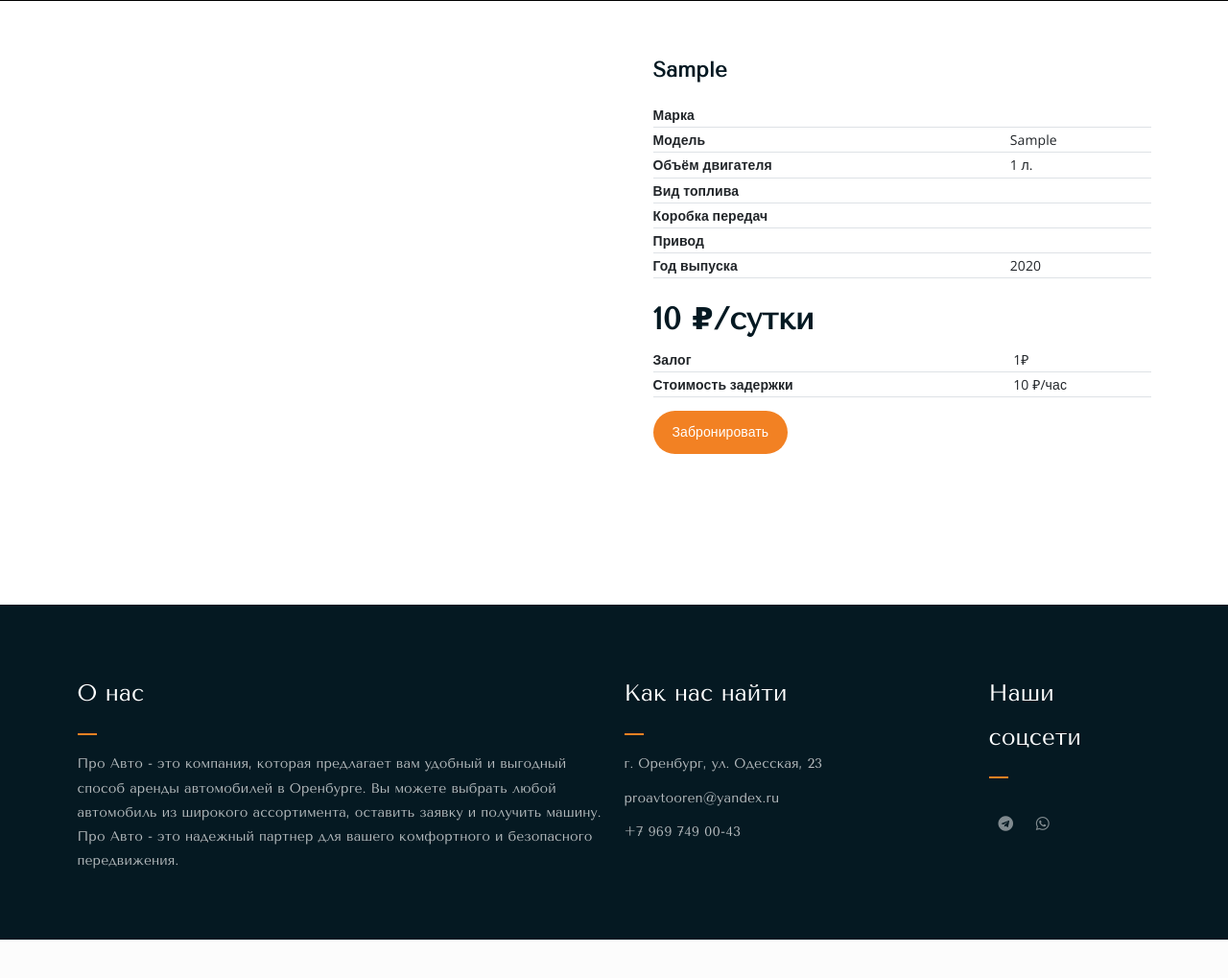
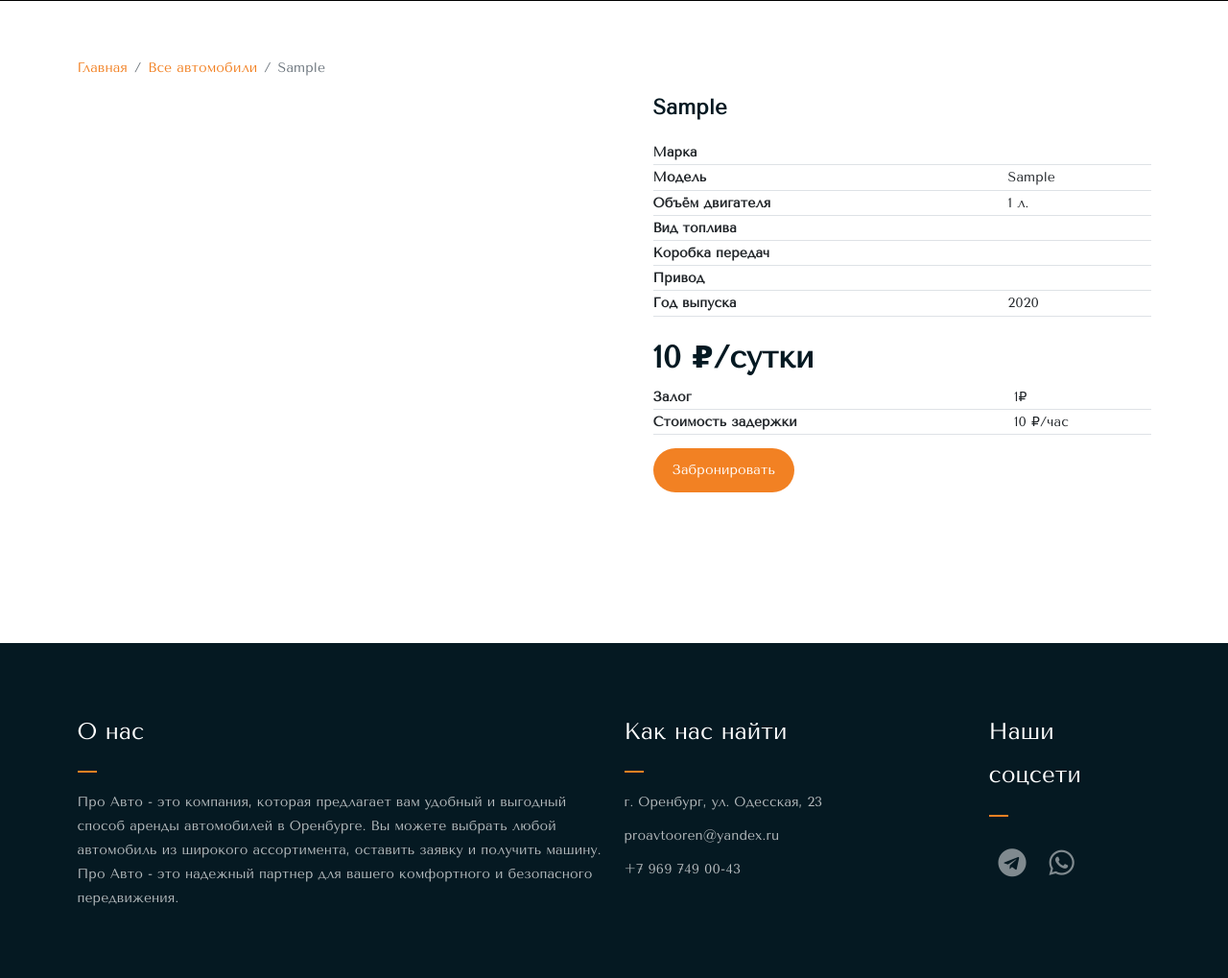
Before and after one commit to XeeRooX/pro-car, an ASP.NET Core app: page /Cars/View/1 in a window 1280 px wide. Shown: the part 99-1118 px from the top of the page at 96% size. Before the commit the page ends 1078 px from the top, so only its background shows below. Run offline with ASP.NET Core 8, Linux system fonts and the light colour scheme; tables that the repository leaves empty hold one stand-in row (values such as "Sample post"); the project's own start-up code is not run, and a stand-in starts its controllers and pages.

Commit message:
edit fonts

```diff
--- a/ProCar/Pages/Cars/View.cshtml
+++ b/ProCar/Pages/Cars/View.cshtml
@@ -10,7 +10,19 @@
 </svg>
 
 <div class="single-product mt-150 mb-150 py-2">
+
+
     <div class="container">
+
+
+    <nav aria-label="breadcrumb">
+        <ol class="breadcrumb">
+                <li class="breadcrumb-item"><a class="color-breadcrumb" href="/">Главная</a></li>
+                <li class="breadcrumb-item"><a class="color-breadcrumb" href="/Cars/">Все автомобили</a></li>
+            <li class="breadcrumb-item active" aria-current="page">@Model.Car.Brand.Name @Model.Car.Model</li>
+        </ol>
+    </nav>
+
         @if (Model.IsConfirmed)
         {
 
@@ -61,7 +73,7 @@
             <div class="col-md-6">
                 <div class="single-product-content">
                     <h3 style=" font-family: 'Tenor Sans', cursive;">@Model.Car.Brand.Name @Model.Car.Model</h3>
-                    <table class="table">
+                    <table class="table" style="font-family: 'Tenor Sans', cursive;">
                         <tbody>
                             <tr>
                                 <th scope="row" class="p-0">Марка</th>
@@ -95,7 +107,7 @@
                         </tbody>
                     </table>
                     <p class="single-product-pricing m-0">@Model.Car.CostPerDay ₽/сутки</p>
-                    <table class="table">
+                    <table class="table" style="font-family: 'Tenor Sans', cursive;">
                         <tbody>
                             <tr>
                                 <th scope="row" class="p-0">Залог</th>
@@ -108,7 +120,7 @@
                             </tr>
                         </tbody>
                     </table>
-                    <a class="boxed-btn" type="button" data-bs-toggle="offcanvas" data-bs-target="#offcanvasRight" aria-controls="offcanvasRight">Забронировать</a>
+                    <a class="boxed-btn" type="button" style="font-family: 'Tenor Sans', cursive;" data-bs-toggle="offcanvas" data-bs-target="#offcanvasRight" aria-controls="offcanvasRight">Забронировать</a>
 
                 </div>
 
@@ -123,14 +135,14 @@
 
 <div class="offcanvas offcanvas-end" tabindex="-1" id="offcanvasRight" aria-labelledby="offcanvasRightLabel">
     <div class="offcanvas-header">
-        <h5 class="offcanvas-title" id="offcanvasRightLabel">Забронировать @Model.Car.Brand.Name @Model.Car.Model</h5>
+        <h5 class="offcanvas-title" style="font-family: 'Tenor Sans', cursive;" id="offcanvasRightLabel">Забронировать @Model.Car.Brand.Name @Model.Car.Model</h5>
         <button type="button" class="btn-close" data-bs-dismiss="offcanvas" aria-label="Close"></button>
     </div>
     <div class="offcanvas-body">
         <div class="card-body">
             <div class="billing-address-form">
-                <form action="" method="post">
-                    <input value="@Model.Car.Id" class="d-none" name="id"/>
+                <form action="" method="post" style="font-family: 'Tenor Sans', cursive;">
+                    <input value="@Model.Car.Id" class="d-none" name="id" />
                     <p><input type="text" placeholder="Как к Вам обращаться" name="name" required maxlength="50"></p>
                     <p class="m-0">Забронировать от</p>
                     <p><input id="startDate" class="form-control " name="rentFrom" type="date" required /></p>
@@ -148,7 +160,7 @@
 
                         </label>
                     </div>
-                    <button type="submit" class="btn boxed-btn m-0">Забронировать</button>
+                    <button type="submit" class="btn boxed-btn m-0" style="font-family: 'Tenor Sans', cursive;">Забронировать</button>
                 </form>
             </div>
         </div>
@@ -158,11 +170,11 @@
 
 <div class="offcanvas offcanvas-end" tabindex="-1" id="offcanvasRight2" aria-labelledby="offcanvasRightLabel">
     <div class="offcanvas-header">
-        <h5 class="offcanvas-title" id="offcanvasRightLabel">Согласие на обработку персональных данных</h5>
+        <h5 class="offcanvas-title" style="font-family: 'Tenor Sans', cursive;" id="offcanvasRightLabel">Согласие на обработку персональных данных</h5>
         <button class="btn-close" type="button" data-bs-toggle="offcanvas" data-bs-target="#offcanvasRight" aria-controls="offcanvasRight"></button>
 
     </div>
-    <div class="offcanvas-body">
+    <div class="offcanvas-body" style="font-family: 'Tenor Sans', cursive;">
         Настоящим в соответствии с Федеральным законом № 152-ФЗ «О персональных данных» от 27.07.2006 года свободно, своей волей и в своем интересе выражаю свое безусловное согласие на обработку моих персональных данных администратором доменного имени сайта proauto.ru (далее Оператор), при этом:
         - подтверждаю, что все указанные мною в полях формы данные принадлежат лично мне;
         - даю согласие на обработку оператором предоставляемых мной персональных данных без оговорок и ограничений, в том числе на передачу персональных данных оператором третьим лицам, с которыми у оператора имеются договорные отношения;
@@ -170,7 +182,7 @@
         Я предоставляю Оператору право осуществлять следующие действия (операции) с персональными данными: сбор, накопление, хранение, уточнение (обновление, изменение), использование, уничтожение, обезличивание, передача по требованию суда, в т.ч. третьим лицам, с соблюдением мер, обеспечивающих защиту персональных данных от несанкционированного доступа.
         Файлы cookie, передаваемые Оператором оборудованию Пользователя и оборудованием Пользователя Оператору, могут использоваться Оператором для предоставления Пользователю персонализированных интернет-сервисов, для таргетирования рекламы, которая показывается Пользователю, в статистических и исследовательских целях, а также для улучшения сервисов Оператора.
         Пользователь осознает, что оборудование и программное обеспечение, используемые им для посещения сайтов в сети интернет могут обладать функцией запрещения операций с файлами cookie (для любых сайтов или для определенных сайтов), а также удаления ранее полученных файлов cookie.
-        Структура файла cookie, его содержание и технические параметры определяются Оператором и могут изменяться без предварительного уведомления Пользователя. Согласие действует в течение неопределенного срока до момента отзыва мной. Согласие может быть отозвано мной путем направления соответствующего распоряжения в простой письменной форме на эл.адрес support@proauto.ru
+        Структура файла cookie, его содержание и технические параметры определяются Оператором и могут изменяться без предварительного уведомления Пользователя. Согласие действует в течение неопределенного срока до момента отзыва мной. Согласие может быть отозвано мной путем направления соответствующего распоряжения в простой письменной форме на эл.адрес <a href="mailto:proavtooren@yandex.ru">proavtooren@yandex.ru</a>
     </div>
 </div>
 <script>
--- a/ProCar/Pages/Index.cshtml
+++ b/ProCar/Pages/Index.cshtml
@@ -44,7 +44,7 @@
 <div class="hero-area hero-bg">
     <div class="container">
         <div class="row">
-            <div class="col-lg-9 offset-lg-2 text-center">
+            <div class="col text-center">
                 <div class="hero-text">
                     <div class="hero-text-tablecell">
 
--- a/ProCar/Pages/Shared/_Layout.cshtml
+++ b/ProCar/Pages/Shared/_Layout.cshtml
@@ -184,8 +184,8 @@
                         <p></p>
                         <div class="social-icons">
                             <ul>
-                                <li><a href="https://t.me/+79697490043" target="_blank"><i class="fab fa-telegram"></i></a></li>
-                                <li><a href="https://wa.me/79697490043" target="_blank"><i class="fab fa-whatsapp"></i></a></li>
+                                <li><a href="https://t.me/yandex_taxi23" target="_blank"><i style="font-size: 30px" class="fab fa-telegram"></i></a></li>
+                                <li><a href="https://wa.me/79697490043" target="_blank"><i style="font-size: 30px" class="fab fa-whatsapp"></i></a></li>
                             </ul>
                         </div>
                     </div>
--- a/ProCar/wwwroot/css/cart.css
+++ b/ProCar/wwwroot/css/cart.css
@@ -13,7 +13,7 @@
 
 .img-cart {
     object-fit: cover;
-   aspect-ratio:4/3;
+    aspect-ratio: 4/3;
     border-radius: 15px;
 }
 
@@ -21,12 +21,12 @@
     background-color: #cdcdcf;
     border-radius: 15px;
 }
-.brand-img{
-   padding: 5px;
-    height:50px;
 
+.brand-img {
+    padding: 5px;
+    height: 50px;
+}
 
-}
 .brand-all {
     display: inline-block;
     font-weight: 700;
@@ -38,6 +38,7 @@
     padding: 8px 20px;
     border-radius: 25px;
 }
+
 .brand-all-active {
     color: white;
     background-color: #f28123;
@@ -46,7 +47,6 @@
 
 
 button.boxed-btn {
-
 }
 
     button.boxed-btn:hover {
@@ -54,6 +54,7 @@
         color: #F28123;
         border-color: #051922;
     }
+
     button.boxed-btn:active {
         background-color: #051922;
         color: #F28123;
@@ -76,3 +77,11 @@
 button.boxed-btn {
     border-color: #F28123;
 }
+
+.color-breadcrumb {
+    color: #f28123;
+}
+
+    .color-breadcrumb:hover {
+        color: #a55817;
+    }
```
Also changed, not shown: ProCar/Pages/Cars/Index.cshtml (+7 -0 lines), ProCar/Pages/Conditions.cshtml (+9 -0 lines), ProCar/Pages/Contact.cshtml (+12 -1 lines). Lines whose indentation alone changed are shown as unchanged.
